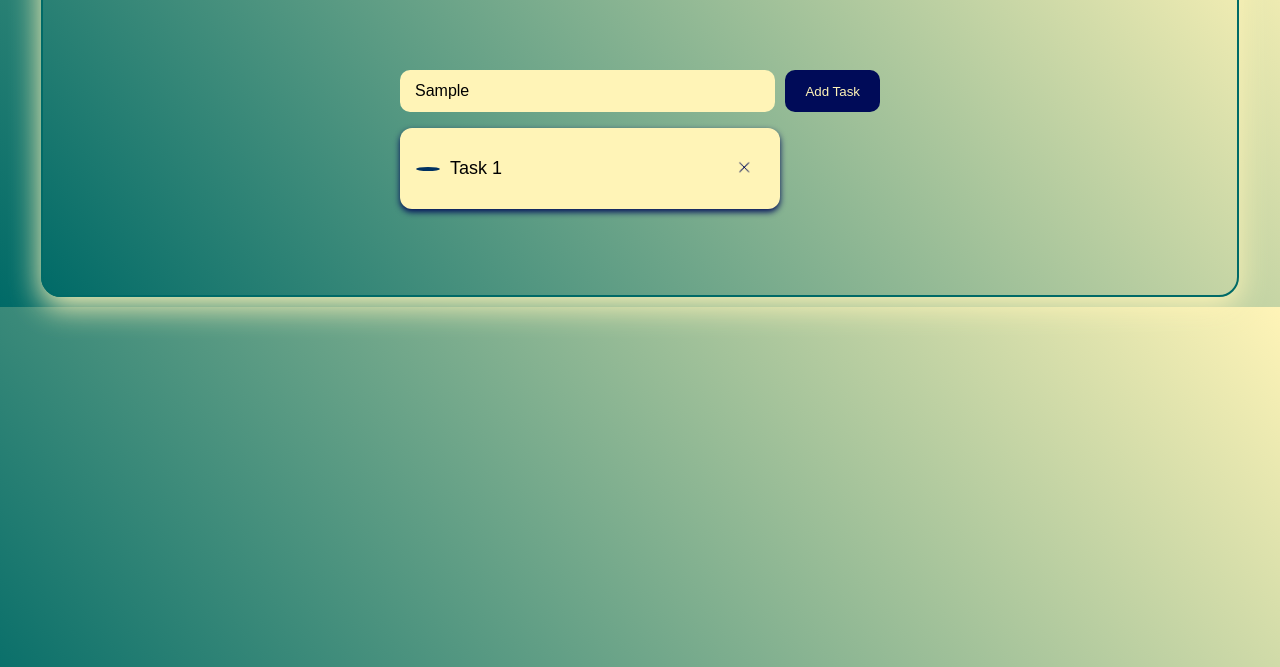
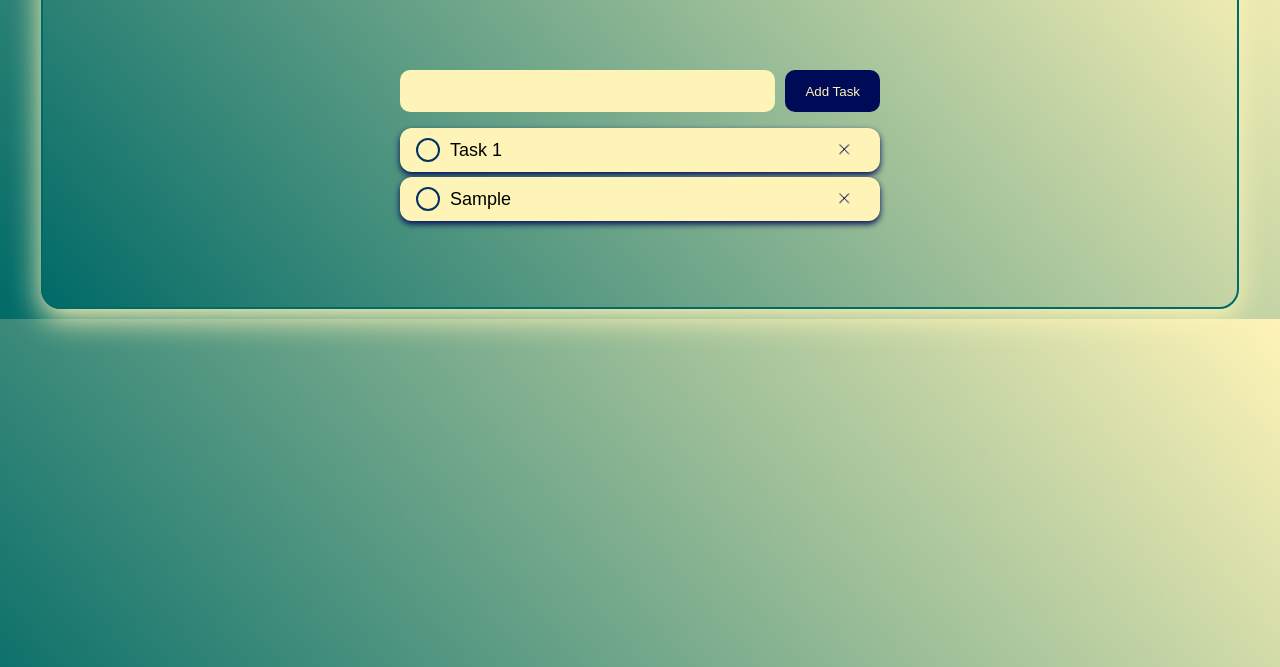
Before and after one commit to elmkalizineb/TO-DO-List-App, a plain HTML site: page index.html in a window 1280 px wide. Both pictures are taken after typing "Sample" into the empty fields and a click on the button "Add Task". Shown: the part 133-800 px from the top of the page. Drawn offline with Linux system fonts and the light colour scheme; a web font is replaced by a local one.

Commit message:
add a task

```diff
--- a/script.js
+++ b/script.js
@@ -1,14 +1,32 @@
+// Variables
+const addTaskBtn = document.getElementById('add-btn');
 const taskInput = document.getElementById("task-input");
-const addBtn = document.getElementById("add-btn");
-const taskList = document.getElementById("task-list");
-// add an event to the add button
-addBtn.addEventListener("click", function () {
+// Add Task Event
+addTaskBtn.addEventListener("click", () => {
     const taskText = taskInput.value.trim();
-    // check if the iput is
-    if (taskText === "") {
-        return; // don’t add empty tasks
+
+
+    if (taskText === '') {
+        return; // we don't add empty tasks
     }
 
+    // add the task  on the TO-DO list
+    const node = document.createElement("li");
+    node.innerHTML =`
+                <div class="p-check-task">
+                  <label class="circle-checkbox">
+                    <input type="checkbox" />
+                    <span class="checkmark"></span>
+                  </label>
+                  <p>${taskText}</p>
+                </div>
+                <button type="submit" id="delete-btn">
+                  <img src="images/x.png" alt="delete" />
+                </button>
+    `;
+    document.getElementById("task-list").appendChild(node);
+    // clear input
+    taskInput.value = "";
+});
 
-
-});
+// delete a task
--- a/style.css
+++ b/style.css
@@ -95,6 +95,7 @@ body {
   color: var(--medium-yellow-color);
   border-radius: 10px;
   transition: 0.3s;
+  cursor: pointer;
 }
 .add-container #add-btn:hover {
   background: var(--secondary-color);
@@ -107,11 +108,11 @@ body {
   list-style: none;
   background: var(--medium-yellow-color);
   margin-bottom: 5px;
-  margin-right: 100px;
+  /* margin-right: px; */
   padding: 12px 16px ;
   border-radius: 12px;
   font-size: 18px;
-  height: auto;
+  height: 20px;
   display: flex;
   justify-content: space-between;
   align-items: center;
@@ -135,13 +136,14 @@ body {
   display: flex;
   flex-direction: column;
   justify-content: center;
+  /* border: 2px solid red; */
 }
 .circle-checkbox input {
   display: none;
 }
 .circle-checkbox .checkmark {
   width: 20px;
-  height: px;
+  height: 20px;
   border-radius: 50%;
   border: 2px solid var(--secondary-color);
   display: flex;
@@ -157,6 +159,7 @@ body {
   background: none;
   border: none;
   padding: 10px;
+  cursor: pointer;
 }
 
 #delete-btn img {
```
